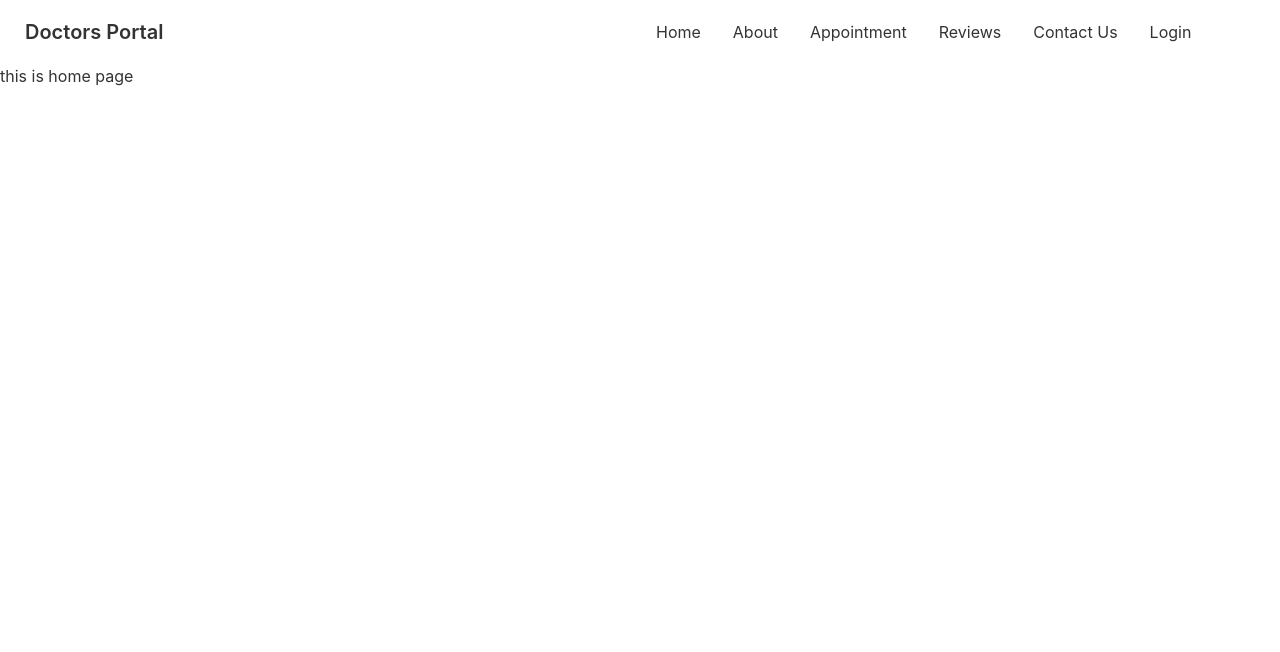
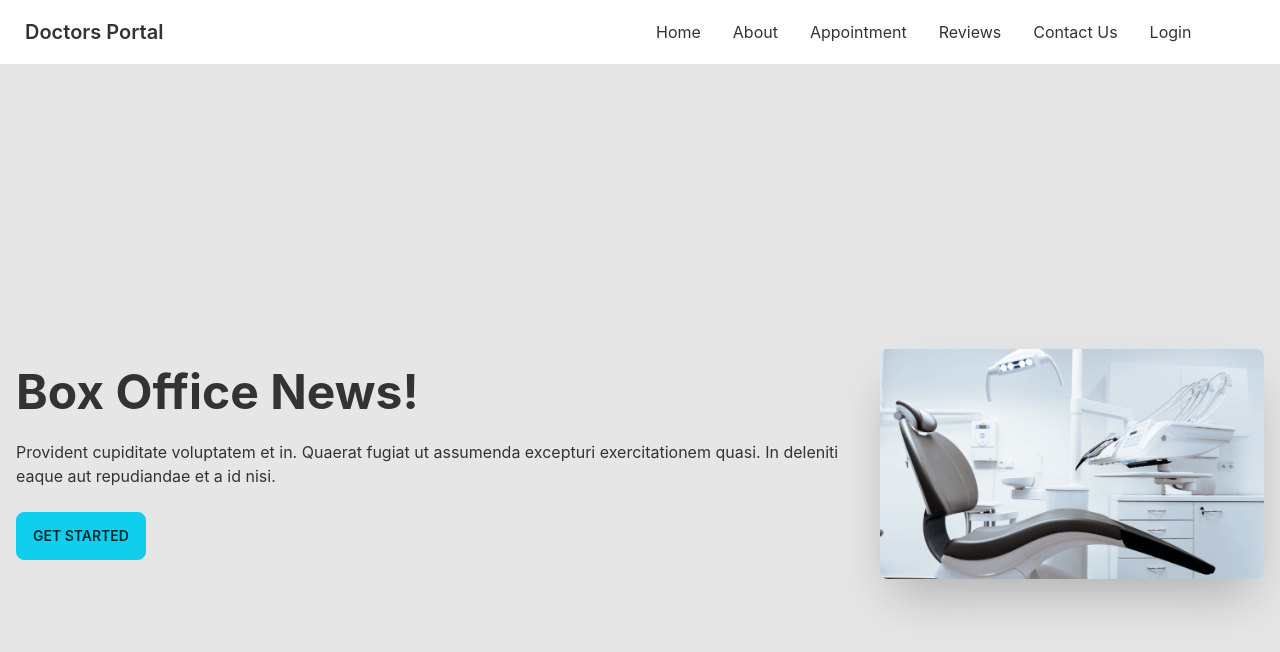
Before and after one commit to eliyasmah/new-doctor-portal-client, a React (Create React App) app: page / in a window 1280 px wide. Shown: the top 652 px of the page. Built offline with nearby package versions, Linux system fonts and the light colour scheme.

Commit message:
add banner

```diff
--- /dev/null
+++ b/src/Pages/Home/Banner.js
@@ -0,0 +1,23 @@
+import React from "react";
+import chair from "../../assets/images/chair.png";
+
+const Banner = () => {
+  return (
+    <div class="hero min-h-screen bg-base-200">
+      <div class="hero-content flex-col lg:flex-row-reverse">
+        <img src={chair} class="max-w-sm rounded-lg shadow-2xl" />
+        <div>
+          <h1 class="text-5xl font-bold">Box Office News!</h1>
+          <p class="py-6">
+            Provident cupiditate voluptatem et in. Quaerat fugiat ut assumenda
+            excepturi exercitationem quasi. In deleniti eaque aut repudiandae et
+            a id nisi.
+          </p>
+          <button class="btn btn-primary">Get Started</button>
+        </div>
+      </div>
+    </div>
+  );
+};
+
+export default Banner;
--- a/src/Pages/Home/Home.js
+++ b/src/Pages/Home/Home.js
@@ -1,7 +1,12 @@
 import React from "react";
+import Banner from "./Banner";
 
 const Home = () => {
-  return <div>this is home page</div>;
+  return (
+    <div>
+      <Banner></Banner>
+    </div>
+  );
 };
 
 export default Home;
```
